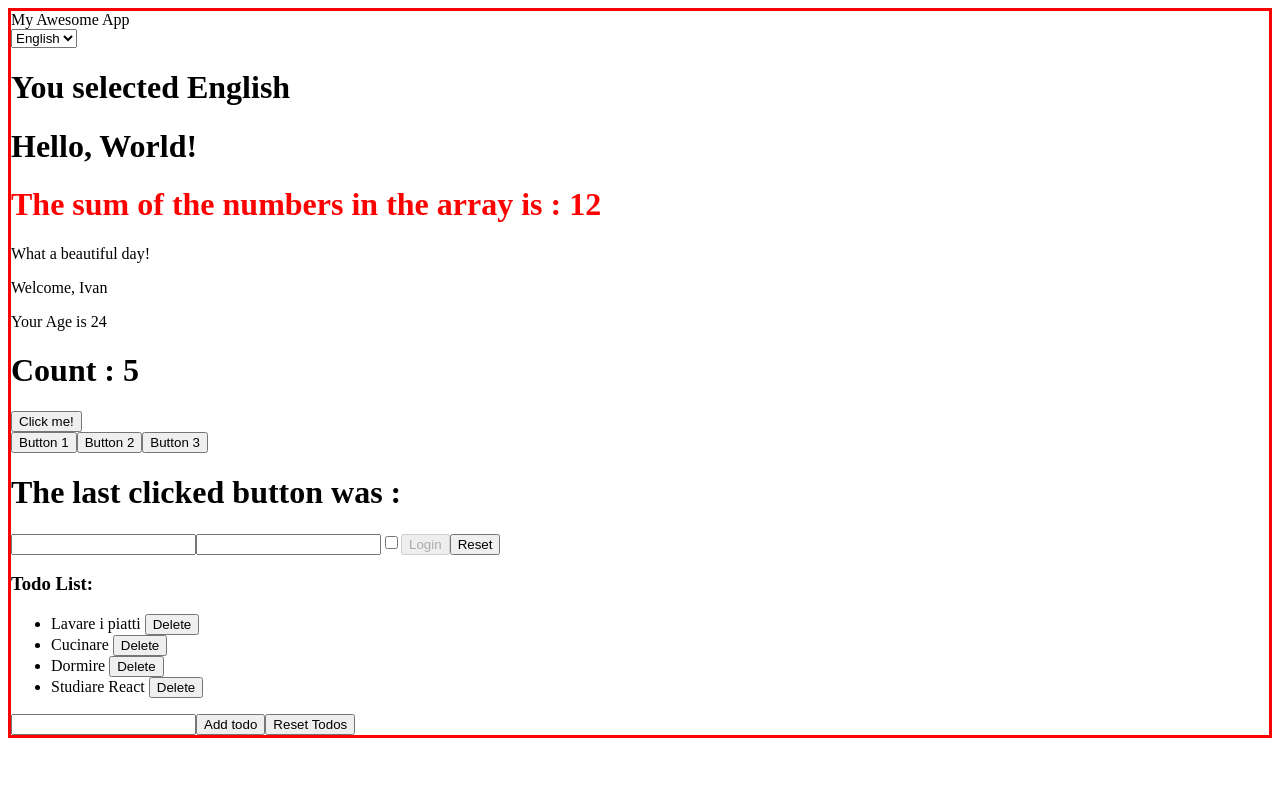
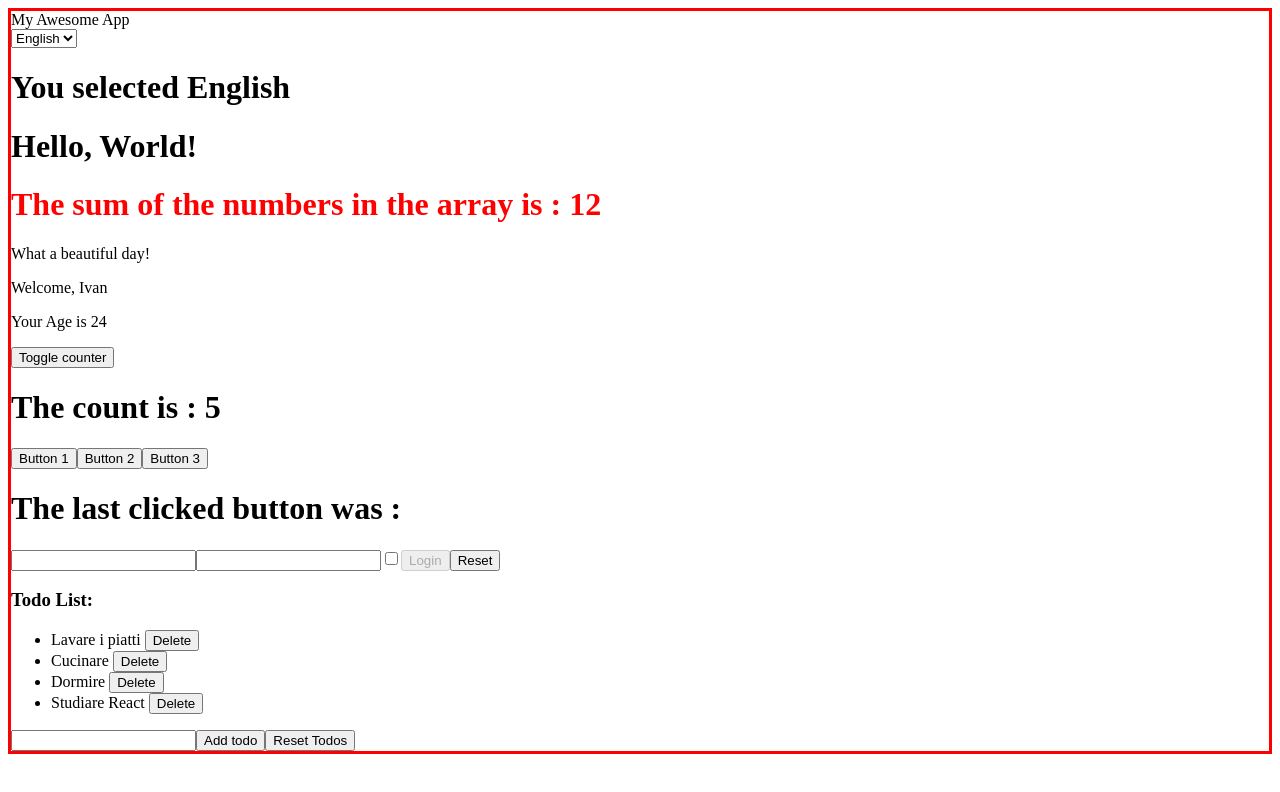
Before and after one commit to Ivanfras98/react-exercises, a React (Create React App) app: page / in a window 1280 px wide. Shown: the top 792 px of the page. Built offline with nearby package versions, Linux system fonts and the light colour scheme.

Commit message:
es-useeffect-02-done

```diff
--- a/src/App.js
+++ b/src/App.js
@@ -1,7 +1,8 @@
 import React from "react";
-import { ClickCounter } from "./ClickCounter";
+// import { ClickCounter } from "./ClickCounter";
 import { ClickTracker } from "./ClickTracker";
 import { Container } from "./Container";
+import { Counter } from "./Counter";
 // import { Counter } from "./Counter";
 import { DisplayLanguage } from "./DisplayLanguage";
 // import { InteractiveWelcome } from "./InteractiveWelcome";
@@ -25,12 +26,17 @@
     console.log(state);
   }
   state = {
-    language : "en"
+    language : "en",
+    count : true
   }
   HandleSelectChanges = (event)=> {
     this.setState({
       language : event.target.value
     })
+  }
+
+  hideCounter = () => {
+    this.setState((state)=> state.count = !state.count)
   }
 
   render() {
@@ -54,7 +60,9 @@
         <Welcome name="Ivan" age={24} />
         {/* <InteractiveWelcome /> */}
         {/* <Counter initialValue={5} /> */}
-        <ClickCounter initialValue={5} />
+        {/* <ClickCounter initialValue={5} /> */}
+        <button onClick={this.hideCounter}>Toggle counter</button>
+        {this.state.count && <Counter />}
         <ClickTracker />
         <Login passFunc={this.onLogin} />
         {/* <UncontrolledLogin passFunc = {this.onLogin}/>  */}
--- a/src/Counter.js
+++ b/src/Counter.js
@@ -1,17 +1,31 @@
-import React from "react";
-import { ClickCounter } from "./ClickCounter";
+import React, { useEffect, useState } from "react";
+// import { ClickCounter } from "./ClickCounter";
 
-export class Counter extends React.Component {
-  state = {
-    count: this.props.initialValue,
-  };
-  constructor(state){
-    super(state)
-    this.updateCounter = (event) => {
-      return (this.setState((state) => (state.count += 1)));
-    };
-  }
-  render() {
-    return <ClickCounter displayedCounter={this.state.count} funProp = {this.updateCounter}/>;
-  }
+// export class Counter extends React.Component {
+//   state = {
+//     count: this.props.initialValue,
+//   };
+//   constructor(state){
+//     super(state)
+//     this.updateCounter = (event) => {
+//       return (this.setState((state) => (state.count += 1)));
+//     };
+//   }
+//   render() {
+//     return <ClickCounter displayedCounter={this.state.count} funProp = {this.updateCounter}/>;
+//   }
+// }
+
+export function Counter(){
+    const [counter, setCounter] = useState(0)
+    function setAll(){
+      console.log("Counter mounted")
+      setInterval(() => setCounter(c => c+1), 1000)
+      return () => {
+        console.log(`Getting unmounted`)
+      }
+    }
+
+    useEffect(setAll, [])
+    return <h1>The count is : {counter} </h1>
 }
```
